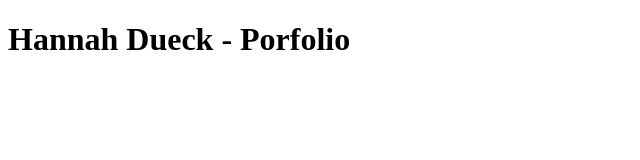
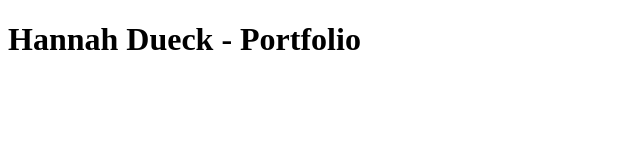
Before and after one commit to HannahJD/HannahJD.github.io, a plain HTML site: page index.html in a window 1280 px wide. Shown: the full height of the page, 0-640 px from the left. Drawn offline with Linux system fonts and the light colour scheme.

Commit message:
Update index.html
fix typo

```diff
--- a/index.html
+++ b/index.html
@@ -5,6 +5,6 @@
 </head>
 
 <body>
-<h1 id="header">Hannah Dueck - Porfolio</h1>
+<h1 id="header">Hannah Dueck - Portfolio</h1>
 </body>
 </html>
```
